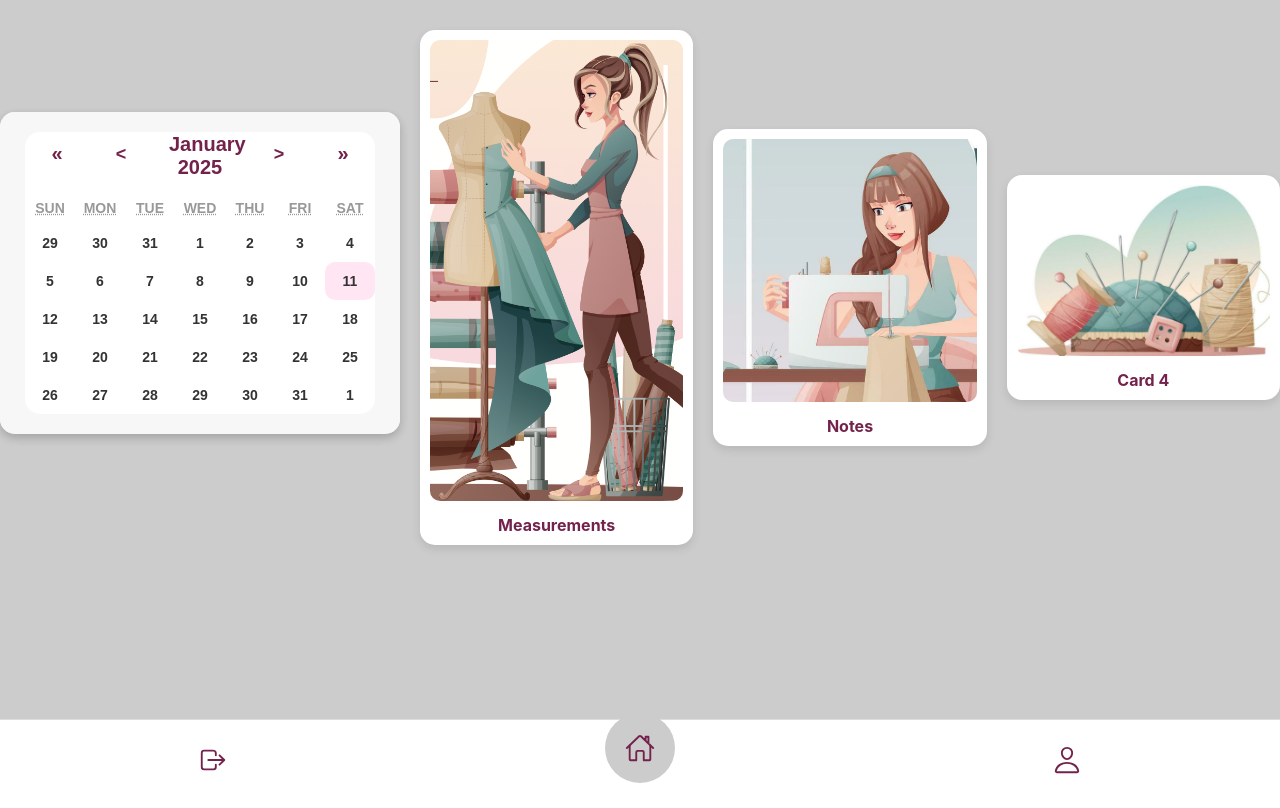
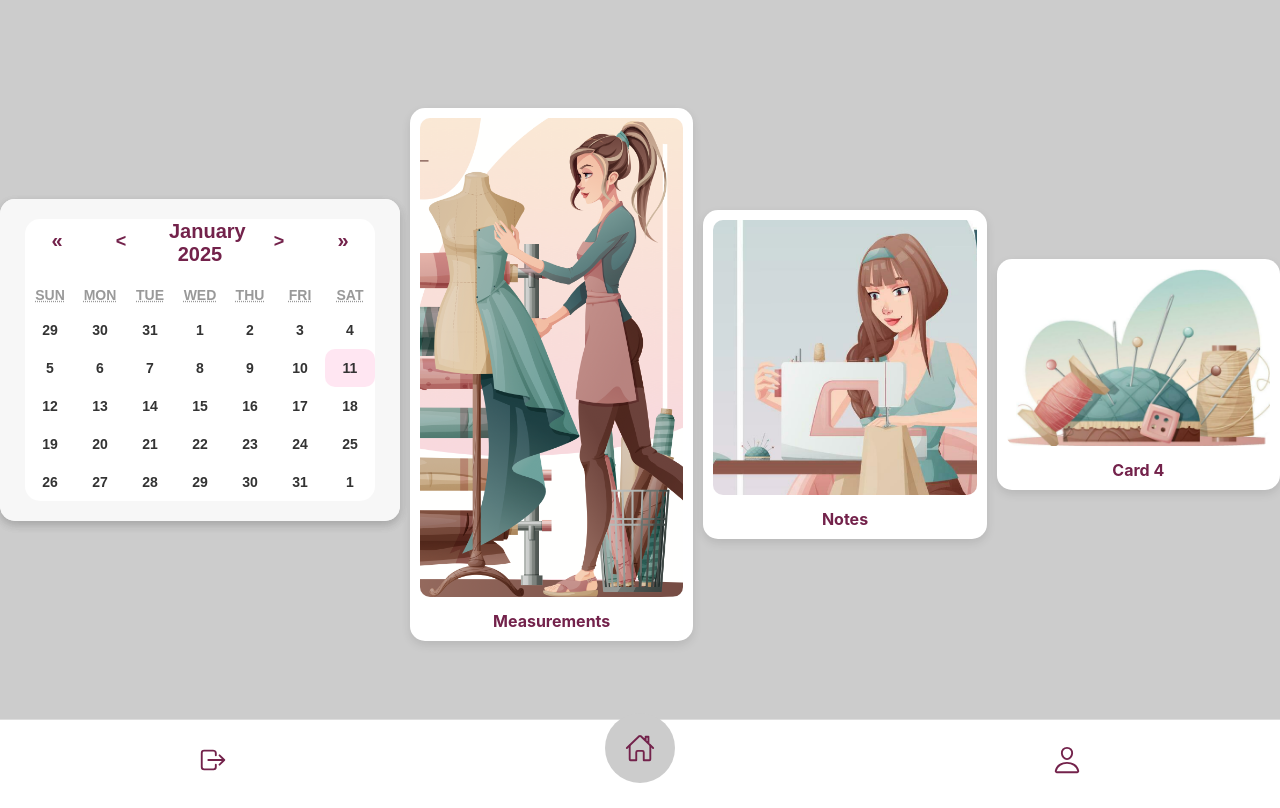
Before and after one commit to razan-zb/SewarAppWeb, a React (Create React App) app: page /mainForAdmin/mainAdminPage in a window 1280 px wide. Built offline with nearby package versions, Linux system fonts and the light colour scheme; what react-native would draw is missing.

Commit message:
design Updates

```diff
--- a/src/pages/mainForAdmin/style2.js
+++ b/src/pages/mainForAdmin/style2.js
@@ -41,10 +41,11 @@ export const Subtitle = styled.h2`
 export const CardContainer = styled.div`
   display: flex;
   flex-wrap: wrap;
-  gap: 20px;
+  gap: 10px;
   justify-content: center;
   align-items: center;
   width: 100%;
+  height:100%;
 
   @media (max-width: 600px) {
     display: flex;
```
